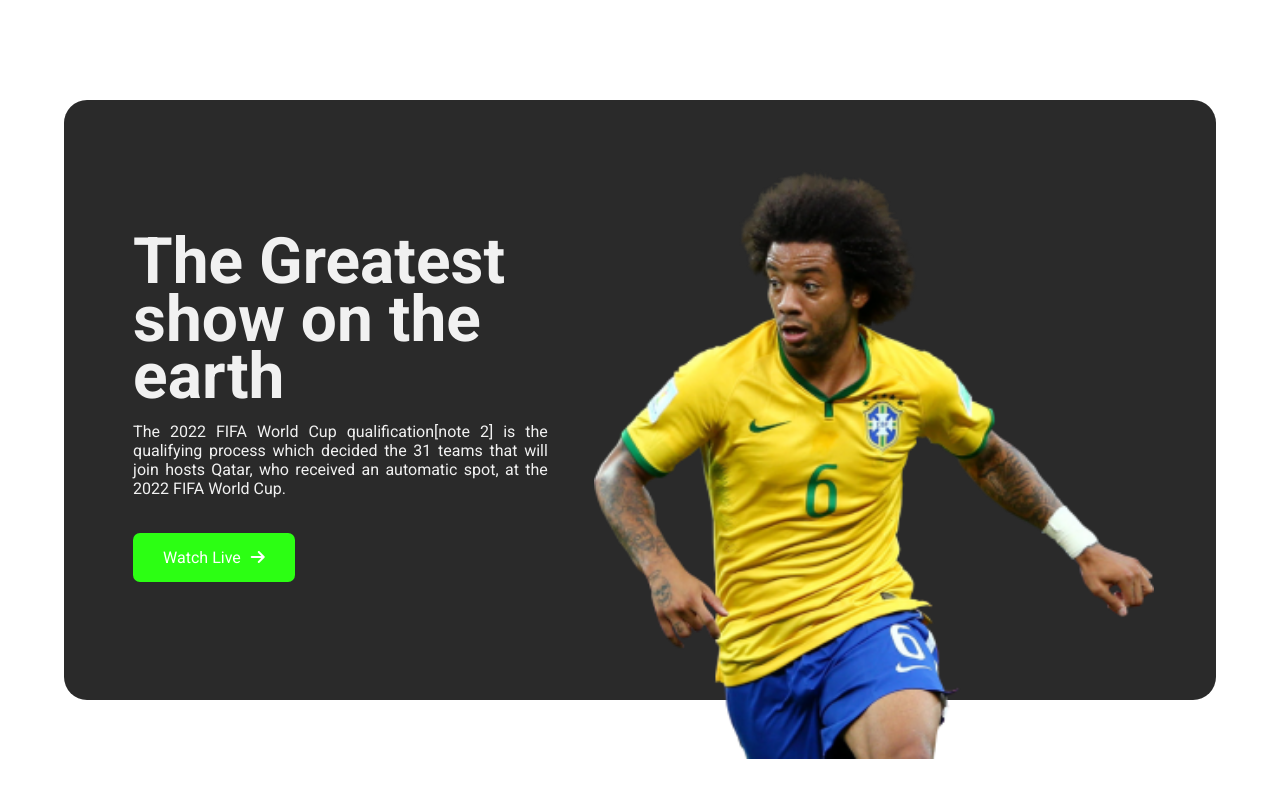
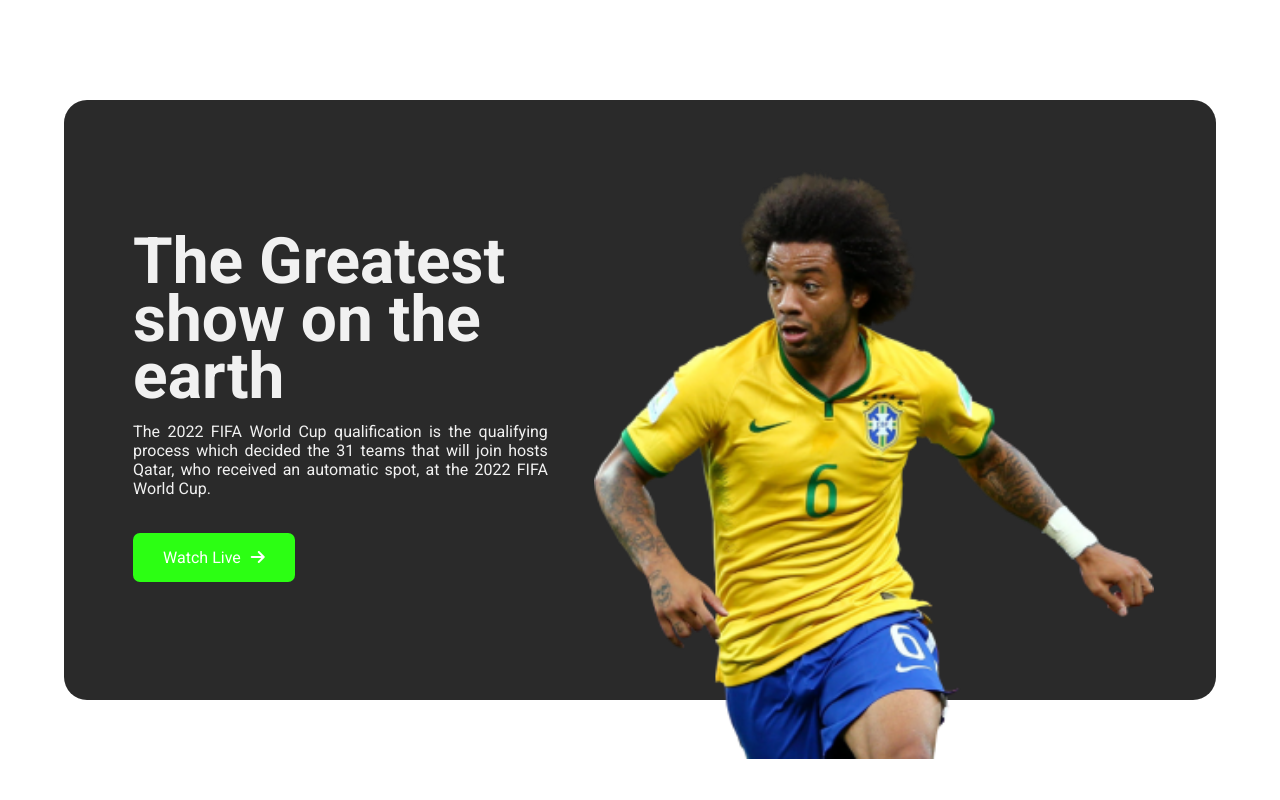
Before and after one commit to TajwarSaiyeed/world-cup-2022, a plain HTML site: page index.html in a window 1280 px wide. Shown: the top 800 px of the page. Drawn offline with Linux system fonts and the light colour scheme.

Commit message:
Update index.html

```diff
--- a/index.html
+++ b/index.html
@@ -15,7 +15,7 @@
     		<div class="half-width fst">
     			<h1>The Greatest show on the earth</h1>
 
-    			<p>The 2022 FIFA World Cup qualification[note 2] is the qualifying process which decided the 31 teams that will join hosts Qatar, who received an automatic spot, at the 2022 FIFA World Cup.</p>
+    			<p>The 2022 FIFA World Cup qualification is the qualifying process which decided the 31 teams that will join hosts Qatar, who received an automatic spot, at the 2022 FIFA World Cup.</p>
     			<a href="#" class="btn-green">Watch Live<i class="fa-solid fa-arrow-right"></i></a>
     		</div>
     		<div class="half-width snd">
```
